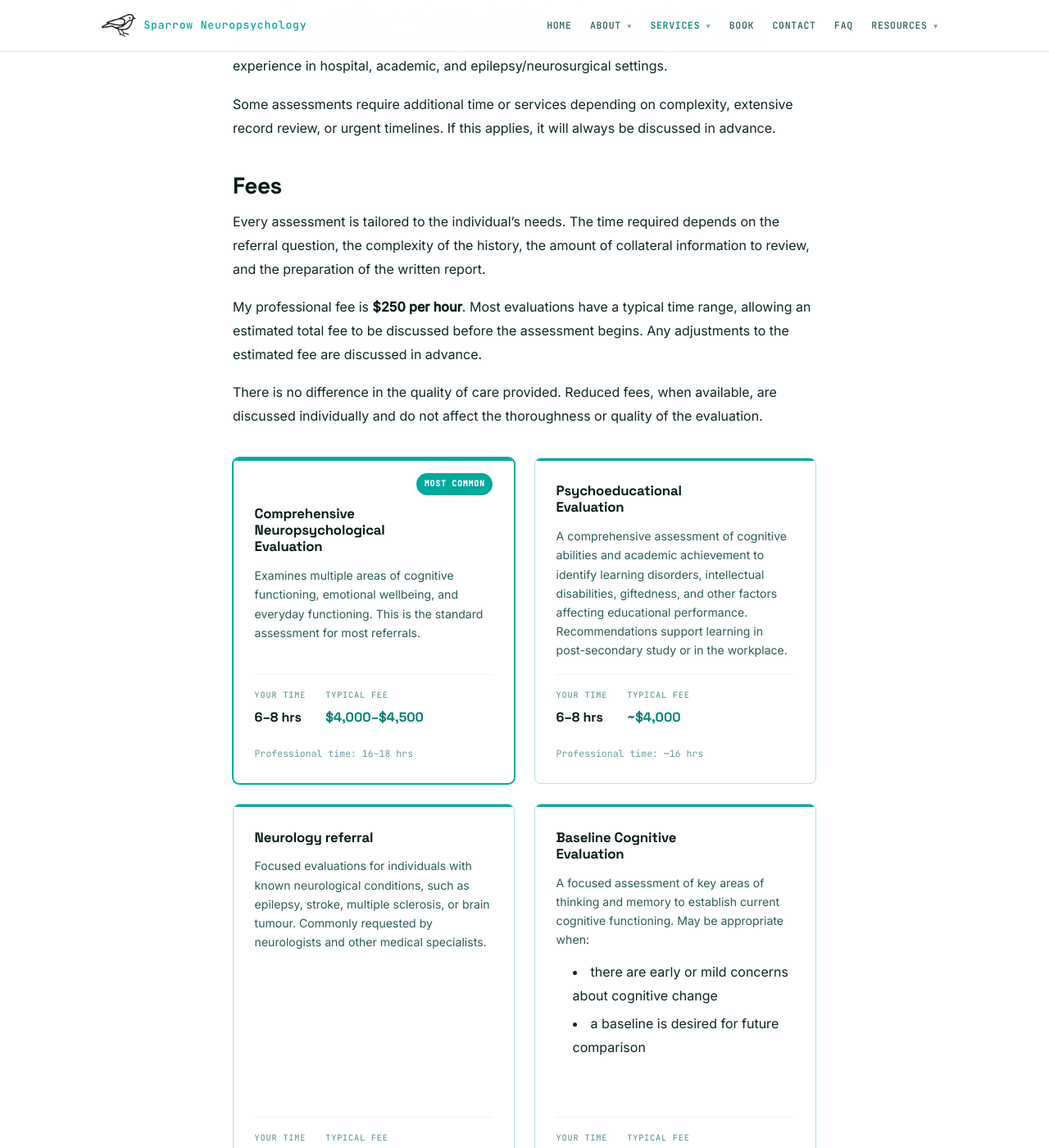
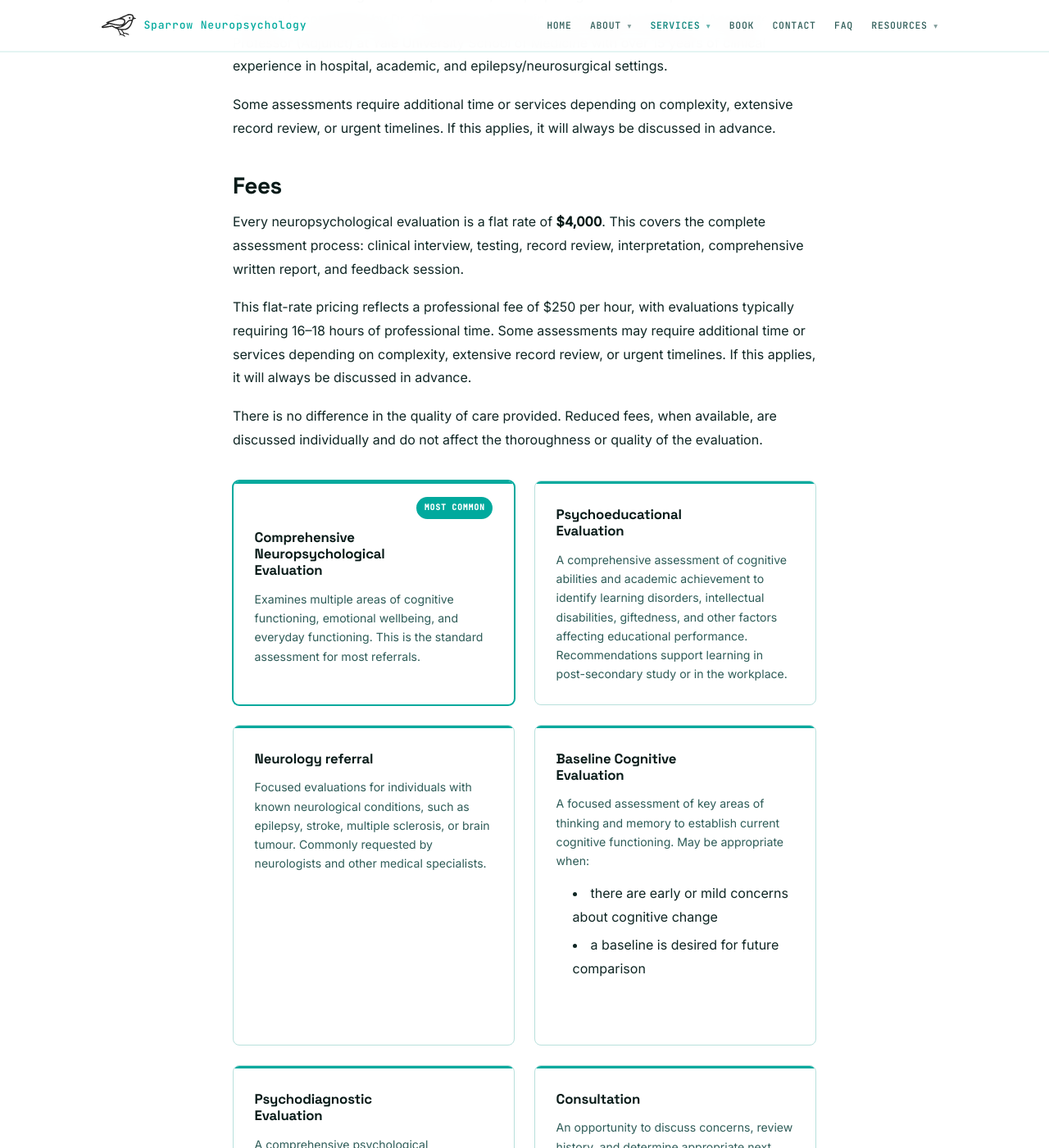
Before and after one commit to cfxb/sparrow-clinic, a Jekyll site: the page built from services.md, in a window 1280 px wide and 1400 px high, scrolled down 2474 px. Shown: the whole window at 82% size. Built offline with Jekyll 4.4.1, drawn with Linux system fonts in a browser that asks for light colours; some of the changed text lies outside the part shown.

Commit message:
Update pricing: flat ,000 rate for all evaluations, remove itemized fees and time estimates

```diff
--- a/services.md
+++ b/services.md
@@ -50,9 +50,9 @@ Some assessments require additional time or services depending on complexity, ex
 
 ## Fees
 
-Every assessment is tailored to the individual's needs. The time required depends on the referral question, the complexity of the history, the amount of collateral information to review, and the preparation of the written report.
+Every neuropsychological evaluation is a flat rate of **$4,000**. This covers the complete assessment process: clinical interview, testing, record review, interpretation, comprehensive written report, and feedback session.
 
-My professional fee is **$250 per hour**. Most evaluations have a typical time range, allowing an estimated total fee to be discussed before the assessment begins. Any adjustments to the estimated fee are discussed in advance.
+This flat-rate pricing reflects a professional fee of $250 per hour, with evaluations typically requiring 16–18 hours of professional time. Some assessments may require additional time or services depending on complexity, extensive record review, or urgent timelines. If this applies, it will always be discussed in advance.
 
 There is no difference in the quality of care provided. Reduced fees, when available, are discussed individually and do not affect the thoroughness or quality of the evaluation.
 
@@ -62,49 +62,16 @@ There is no difference in the quality of care provided. Reduced fees, when avail
 <span class="fee-card__badge">Most common</span>
 <h3 class="fee-card__title">Comprehensive Neuropsychological Evaluation</h3>
 <p class="fee-card__desc">Examines multiple areas of cognitive functioning, emotional wellbeing, and everyday functioning. This is the standard assessment for most referrals.</p>
-<div class="fee-card__stats">
-<div class="fee-card__stat">
-<span class="fee-card__stat-label">Your time</span>
-<span class="fee-card__stat-value">6–8 hrs</span>
-</div>
-<div class="fee-card__stat">
-<span class="fee-card__stat-label">Typical fee</span>
-<span class="fee-card__stat-value fee-card__stat-value--price">$4,000–$4,500</span>
-</div>
-</div>
-<p class="fee-card__note">Professional time: 16–18 hrs</p>
 </div>
 
 <div class="fee-card">
 <h3 class="fee-card__title">Psychoeducational Evaluation</h3>
 <p class="fee-card__desc">A comprehensive assessment of cognitive abilities and academic achievement to identify learning disorders, intellectual disabilities, giftedness, and other factors affecting educational performance. Recommendations support learning in post-secondary study or in the workplace.</p>
-<div class="fee-card__stats">
-<div class="fee-card__stat">
-<span class="fee-card__stat-label">Your time</span>
-<span class="fee-card__stat-value">6–8 hrs</span>
-</div>
-<div class="fee-card__stat">
-<span class="fee-card__stat-label">Typical fee</span>
-<span class="fee-card__stat-value fee-card__stat-value--price">~$4,000</span>
-</div>
-</div>
-<p class="fee-card__note">Professional time: ~16 hrs</p>
 </div>
 
 <div class="fee-card">
 <h3 class="fee-card__title">Neurology referral</h3>
 <p class="fee-card__desc">Focused evaluations for individuals with known neurological conditions, such as epilepsy, stroke, multiple sclerosis, or brain tumour. Commonly requested by neurologists and other medical specialists.</p>
-<div class="fee-card__stats">
-<div class="fee-card__stat">
-<span class="fee-card__stat-label">Your time</span>
-<span class="fee-card__stat-value">6–7 hrs</span>
-</div>
-<div class="fee-card__stat">
-<span class="fee-card__stat-label">Typical fee</span>
-<span class="fee-card__stat-value fee-card__stat-value--price">~$3,500</span>
-</div>
-</div>
-<p class="fee-card__note">Professional time: ~14 hrs</p>
 </div>
 
 <div class="fee-card">
@@ -115,33 +82,11 @@ There is no difference in the quality of care provided. Reduced fees, when avail
 <li>a baseline is desired for future comparison</li>
 </ul>
 </p>
-<div class="fee-card__stats">
-<div class="fee-card__stat">
-<span class="fee-card__stat-label">Your time</span>
-<span class="fee-card__stat-value">6–7 hrs</span>
-</div>
-<div class="fee-card__stat">
-<span class="fee-card__stat-label">Typical fee</span>
-<span class="fee-card__stat-value fee-card__stat-value--price">~$3,500</span>
-</div>
-</div>
-<p class="fee-card__note">Professional time: ~14 hrs</p>
 </div>
 
 <div class="fee-card">
 <h3 class="fee-card__title">Psychodiagnostic Evaluation</h3>
 <p class="fee-card__desc">A comprehensive psychological assessment focused on diagnosis and treatment planning for mental health conditions, without a detailed evaluation of cognitive functioning.</p>
-<div class="fee-card__stats">
-<div class="fee-card__stat">
-<span class="fee-card__stat-label">Your time</span>
-<span class="fee-card__stat-value">6–8 hrs</span>
-</div>
-<div class="fee-card__stat">
-<span class="fee-card__stat-label">Typical fee</span>
-<span class="fee-card__stat-value fee-card__stat-value--price">~$3,500</span>
-</div>
-</div>
-<p class="fee-card__note">Professional time: ~14 hrs</p>
 </div>
 
 <div class="fee-card">
```
Also changed, not shown: faq.md (+3 -1 lines).
